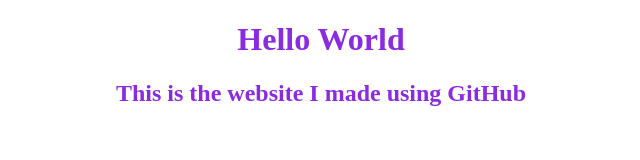
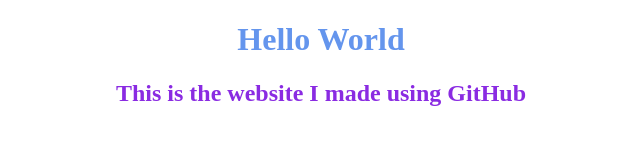
Before and after one commit to curios-guy/curios-guy.github.io, a plain HTML site: page index.html in a window 1280 px wide. In both pictures the pointer is over the element "Hello World". Shown: the whole page, without its empty margins (319-959 px from the left). Drawn offline with Linux system fonts and the light colour scheme.

Commit message:
added smt

```diff
--- a/style.css
+++ b/style.css
@@ -2,3 +2,7 @@
     color: blueviolet;
     text-align: center;
 }
+
+h1:hover{
+    color: cornflowerblue;
+}
```
Also changed, not shown: index.html (+1 -0 lines).
